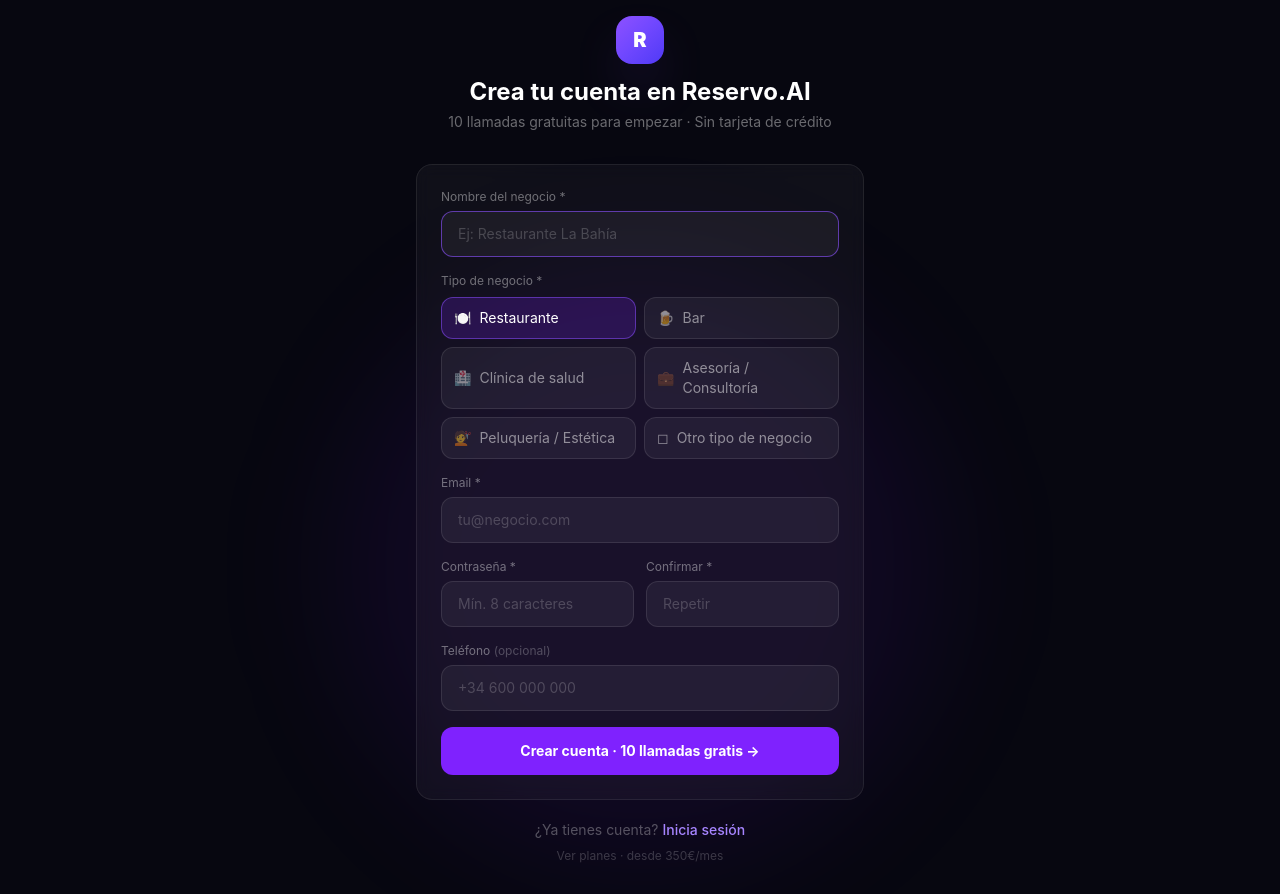
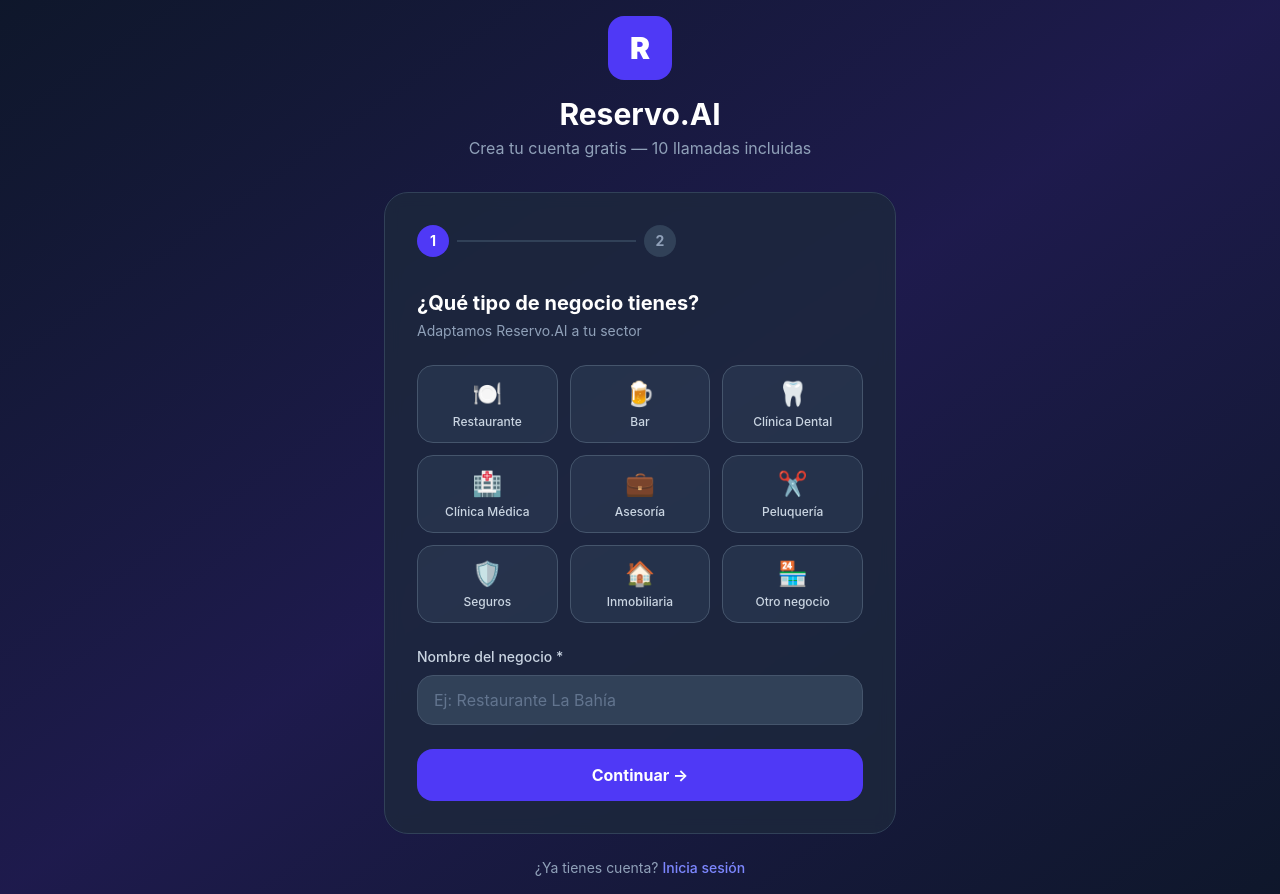
Before and after one commit to infohorizonstudioo-spec/restaurante-ai, a Next.js app: page /registro in a window 1280 px wide. Built offline with nearby package versions, Linux system fonts and the light colour scheme; no server answers.

Commit message:
feat: registro mejorado con pasos y selección de tipo

```diff
--- a/src/app/registro/page.tsx
+++ b/src/app/registro/page.tsx
@@ -1,76 +1,139 @@
 'use client'
 import { useState } from 'react'
-import { useRouter } from 'next/navigation'
-import Link from 'next/link'
 import { supabase } from '@/lib/supabase'
 
-const TIPOS = [
-  { value: 'restaurant', icon: '🍽️', label: 'Restaurante' },
-  { value: 'bar',        icon: '🍺', label: 'Bar' },
-  { value: 'clinic',     icon: '🏥', label: 'Clínica de salud' },
-  { value: 'advisory',   icon: '💼', label: 'Asesoría / Consultoría' },
-  { value: 'beauty',     icon: '💇', label: 'Peluquería / Estética' },
-  { value: 'other',      icon: '◻',  label: 'Otro tipo de negocio' },
+const BUSINESS_TYPES = [
+  { id: 'restaurante', icon: '🍽️', label: 'Restaurante' },
+  { id: 'bar', icon: '🍺', label: 'Bar' },
+  { id: 'clinica_dental', icon: '🦷', label: 'Clínica Dental' },
+  { id: 'clinica_medica', icon: '🏥', label: 'Clínica Médica' },
+  { id: 'asesoria', icon: '💼', label: 'Asesoría' },
+  { id: 'peluqueria', icon: '✂️', label: 'Peluquería' },
+  { id: 'seguros', icon: '🛡️', label: 'Seguros' },
+  { id: 'inmobiliaria', icon: '🏠', label: 'Inmobiliaria' },
+  { id: 'otro', icon: '🏪', label: 'Otro negocio' },
 ]
 
-export default function RegisterPage() {
-  const router = useRouter()
+export default function RegistroPage() {
+  const [step, setStep] = useState(1)
+  const [form, setForm] = useState({ name: '', type: '', email: '', password: '', confirm: '' })
   const [loading, setLoading] = useState(false)
   const [error, setError] = useState('')
-  const [form, setForm] = useState({ businessName:'', businessType:'restaurant', email:'', password:'', confirmPassword:'', phone:'' })
-  function update(k: string, v: string) { setForm(f => ({...f, [k]:v})); setError('') }
-  async function handleSubmit(e: React.FormEvent) {
-    e.preventDefault()
-    if (!form.businessName.trim()) { setError('Escribe el nombre de tu negocio'); return }
-    if (!form.email.trim()) { setError('El email es obligatorio'); return }
-    if (form.password.length < 8) { setError('Mínimo 8 caracteres'); return }
-    if (form.password !== form.confirmPassword) { setError('Las contraseñas no coinciden'); return }
+
+  async function handleSubmit() {
+    if (!form.name || !form.type || !form.email || !form.password) { setError('Rellena todos los campos'); return }
+    if (form.password !== form.confirm) { setError('Las contraseñas no coinciden'); return }
+    if (form.password.length < 6) { setError('La contraseña debe tener al menos 6 caracteres'); return }
     setLoading(true); setError('')
     try {
-      const res = await fetch('/api/auth/register', {
-        method: 'POST', headers: { 'Content-Type': 'application/json' },
-        body: JSON.stringify({ businessName: form.businessName.trim(), businessType: form.businessType, email: form.email.trim().toLowerCase(), password: form.password, phone: form.phone.trim() || undefined })
+      const r = await fetch('/api/auth/register', {
+        method: 'POST',
+        headers: { 'Content-Type': 'application/json' },
+        body: JSON.stringify({ businessName: form.name, businessType: form.type, email: form.email, password: form.password })
       })
-      const data = await res.json()
-      if (!res.ok) { setError(data.error || 'Error al crear la cuenta'); setLoading(false); return }
-      const { error: loginError } = await supabase.auth.signInWithPassword({ email: form.email.trim().toLowerCase(), password: form.password })
-      if (loginError) { router.push('/login'); return }
-      router.push('/onboarding'); router.refresh()
-    } catch(e: any) { setError(e.message); setLoading(false) }
+      const d = await r.json()
+      if (!r.ok) throw new Error(d.error || 'Error al registrar')
+      window.location.href = '/onboarding'
+    } catch(e: any) { setError(e.message) }
+    finally { setLoading(false) }
   }
+
   return (
-    <div className="min-h-screen bg-[#070710] flex items-center justify-center p-4">
-      <div className="fixed inset-0 pointer-events-none"><div className="absolute top-1/3 left-1/2 -translate-x-1/2 w-[600px] h-[600px] bg-violet-600/8 rounded-full blur-3xl"/></div>
-      <div className="relative w-full max-w-md">
+    <div className="min-h-screen bg-gradient-to-br from-slate-900 via-indigo-950 to-slate-900 flex items-center justify-center p-4">
+      <div className="w-full max-w-lg">
+        {/* Logo */}
         <div className="text-center mb-8">
-          <Link href="/login"><div className="inline-flex items-center justify-center w-12 h-12 rounded-2xl bg-gradient-to-br from-violet-500 to-indigo-600 text-xl font-black shadow-2xl shadow-violet-500/30 mb-3">R</div></Link>
-          <h1 className="text-2xl font-bold text-white">Crea tu cuenta en Reservo.AI</h1>
-          <p className="text-white/40 text-sm mt-1">10 llamadas gratuitas para empezar · Sin tarjeta de crédito</p>
+          <div className="w-16 h-16 bg-indigo-600 rounded-2xl flex items-center justify-center mx-auto mb-4">
+            <span className="text-3xl font-black text-white">R</span>
+          </div>
+          <h1 className="text-3xl font-bold text-white">Reservo.AI</h1>
+          <p className="text-slate-400 mt-1">Crea tu cuenta gratis — 10 llamadas incluidas</p>
         </div>
-        <form onSubmit={handleSubmit}>
-          <div className="bg-white/[0.04] border border-white/[0.08] rounded-2xl p-6 space-y-4 backdrop-blur-sm">
-            {error && <div className="bg-red-500/10 border border-red-500/25 text-red-300 text-xs px-3 py-2.5 rounded-xl">⚠ {error}</div>}
-            <div><label className="text-xs text-white/40 mb-1.5 block">Nombre del negocio *</label>
-              <input type="text" value={form.businessName} onChange={e => update('businessName', e.target.value)} placeholder="Ej: Restaurante La Bahía" autoFocus className="w-full bg-white/5 border border-white/10 rounded-xl px-4 py-3 text-sm text-white placeholder-white/20 focus:outline-none focus:border-violet-500/60 transition-all"/></div>
-            <div><label className="text-xs text-white/40 mb-2 block">Tipo de negocio *</label>
-              <div className="grid grid-cols-2 gap-2">{TIPOS.map(t => (<button key={t.value} type="button" onClick={() => update('businessType', t.value)} className={`flex items-center gap-2 px-3 py-2.5 rounded-xl border text-sm transition-all text-left ${form.businessType === t.value ? 'bg-violet-600/20 border-violet-500/50 text-white' : 'bg-white/5 border-white/10 text-white/50 hover:border-white/25'}`}><span>{t.icon}</span><span>{t.label}</span></button>))}</div></div>
-            <div><label className="text-xs text-white/40 mb-1.5 block">Email *</label>
-              <input type="email" value={form.email} onChange={e => update('email', e.target.value)} placeholder="tu@negocio.com" className="w-full bg-white/5 border border-white/10 rounded-xl px-4 py-3 text-sm text-white placeholder-white/20 focus:outline-none focus:border-violet-500/60 transition-all"/></div>
-            <div className="grid grid-cols-2 gap-3">
-              <div><label className="text-xs text-white/40 mb-1.5 block">Contraseña *</label>
-                <input type="password" value={form.password} onChange={e => update('password', e.target.value)} placeholder="Mín. 8 caracteres" className="w-full bg-white/5 border border-white/10 rounded-xl px-4 py-3 text-sm text-white placeholder-white/20 focus:outline-none focus:border-violet-500/60"/></div>
-              <div><label className="text-xs text-white/40 mb-1.5 block">Confirmar *</label>
-                <input type="password" value={form.confirmPassword} onChange={e => update('confirmPassword', e.target.value)} placeholder="Repetir" className="w-full bg-white/5 border border-white/10 rounded-xl px-4 py-3 text-sm text-white placeholder-white/20 focus:outline-none focus:border-violet-500/60"/></div></div>
-            <div><label className="text-xs text-white/40 mb-1.5 block">Teléfono <span className="text-white/25">(opcional)</span></label>
-              <input type="tel" value={form.phone} onChange={e => update('phone', e.target.value)} placeholder="+34 600 000 000" className="w-full bg-white/5 border border-white/10 rounded-xl px-4 py-3 text-sm text-white placeholder-white/20 focus:outline-none focus:border-violet-500/60"/></div>
-            <button type="submit" disabled={loading} className="w-full bg-violet-600 hover:bg-violet-500 disabled:opacity-50 text-white font-bold py-3.5 rounded-xl text-sm transition-all active:scale-95">
-              {loading ? 'Creando tu cuenta...' : 'Crear cuenta · 10 llamadas gratis →'}</button>
+
+        <div className="bg-slate-800/80 backdrop-blur rounded-3xl border border-slate-700 p-8">
+          {/* Steps */}
+          <div className="flex items-center gap-2 mb-8">
+            {[1,2].map(s => (
+              <div key={s} className="flex items-center gap-2 flex-1">
+                <div className={`w-8 h-8 rounded-full flex items-center justify-center text-sm font-bold transition-all ${step >= s ? 'bg-indigo-600 text-white' : 'bg-slate-700 text-slate-400'}`}>{s}</div>
+                {s < 2 && <div className={`flex-1 h-0.5 ${step > s ? 'bg-indigo-600' : 'bg-slate-700'}`}/>}
+              </div>
+            ))}
           </div>
-        </form>
-        <div className="mt-5 text-center space-y-2">
-          <p className="text-sm text-white/30">¿Ya tienes cuenta? <Link href="/login" className="text-violet-400 hover:text-violet-300 font-medium">Inicia sesión</Link></p>
-          <p className="text-xs text-white/20"><Link href="/precios" className="hover:text-white/40">Ver planes · desde 350€/mes</Link></p>
+
+          {step === 1 && (
+            <div>
+              <h2 className="text-xl font-bold text-white mb-1">¿Qué tipo de negocio tienes?</h2>
+              <p className="text-slate-400 text-sm mb-6">Adaptamos Reservo.AI a tu sector</p>
+              <div className="grid grid-cols-3 gap-3 mb-6">
+                {BUSINESS_TYPES.map(bt => (
+                  <button key={bt.id} onClick={() => setForm({...form, type: bt.id})}
+                    className={`p-3 rounded-2xl border text-center transition-all ${form.type === bt.id ? 'bg-indigo-600 border-indigo-400 text-white' : 'bg-slate-700/50 border-slate-600 text-slate-300 hover:border-slate-400'}`}>
+                    <div className="text-2xl mb-1">{bt.icon}</div>
+                    <p className="text-xs font-medium">{bt.label}</p>
+                  </button>
+                ))}
+              </div>
+              <div className="mb-6">
+                <label className="text-sm font-medium text-slate-300 mb-2 block">Nombre del negocio *</label>
+                <input value={form.name} onChange={e => setForm({...form, name: e.target.value})}
+                  placeholder="Ej: Restaurante La Bahía"
+                  className="w-full bg-slate-700 border border-slate-600 rounded-2xl px-4 py-3 text-white placeholder-slate-500 focus:outline-none focus:border-indigo-500 transition-colors"/>
+              </div>
+              <button onClick={() => { if (!form.type) { setError('Selecciona el tipo de negocio'); return } if (!form.name) { setError('Escribe el nombre del negocio'); return } setError(''); setStep(2) }}
+                className="w-full bg-indigo-600 text-white py-3.5 rounded-2xl font-bold hover:bg-indigo-500 transition-colors">
+                Continuar →
+              </button>
+            </div>
+          )}
+
+          {step === 2 && (
+            <div>
+              <h2 className="text-xl font-bold text-white mb-1">Crea tu cuenta</h2>
+              <p className="text-slate-400 text-sm mb-6">Para <span className="text-white font-medium">{form.name}</span></p>
+              <div className="space-y-4 mb-6">
+                <div>
+                  <label className="text-sm font-medium text-slate-300 mb-2 block">Email *</label>
+                  <input type="email" value={form.email} onChange={e => setForm({...form, email: e.target.value})}
+                    placeholder="tu@email.com"
+                    className="w-full bg-slate-700 border border-slate-600 rounded-2xl px-4 py-3 text-white placeholder-slate-500 focus:outline-none focus:border-indigo-500"/>
+                </div>
+                <div>
+                  <label className="text-sm font-medium text-slate-300 mb-2 block">Contraseña *</label>
+                  <input type="password" value={form.password} onChange={e => setForm({...form, password: e.target.value})}
+                    placeholder="Mínimo 6 caracteres"
+                    className="w-full bg-slate-700 border border-slate-600 rounded-2xl px-4 py-3 text-white placeholder-slate-500 focus:outline-none focus:border-indigo-500"/>
+                </div>
+                <div>
+                  <label className="text-sm font-medium text-slate-300 mb-2 block">Confirmar contraseña *</label>
+                  <input type="password" value={form.confirm} onChange={e => setForm({...form, confirm: e.target.value})}
+                    placeholder="Repite la contraseña"
+                    onKeyDown={e => e.key === 'Enter' && handleSubmit()}
+                    className="w-full bg-slate-700 border border-slate-600 rounded-2xl px-4 py-3 text-white placeholder-slate-500 focus:outline-none focus:border-indigo-500"/>
+                </div>
+              </div>
+              {error && <div className="bg-red-500/10 border border-red-500/30 rounded-2xl p-3 mb-4"><p className="text-red-400 text-sm">{error}</p></div>}
+              <div className="flex gap-3">
+                <button onClick={() => setStep(1)} className="px-5 py-3.5 rounded-2xl border border-slate-600 text-slate-300 hover:border-slate-400 transition-colors">
+                  ← Atrás
+                </button>
+                <button onClick={handleSubmit} disabled={loading}
+                  className="flex-1 bg-indigo-600 text-white py-3.5 rounded-2xl font-bold hover:bg-indigo-500 transition-colors disabled:opacity-50">
+                  {loading ? <span className="flex items-center justify-center gap-2"><span className="w-4 h-4 border-2 border-white border-t-transparent rounded-full animate-spin"/>Creando cuenta...</span> : 'Crear cuenta gratis →'}
+                </button>
+              </div>
+              <p className="text-center text-slate-500 text-xs mt-4">
+                Al registrarte aceptas los <a href="#" className="text-indigo-400">términos de uso</a>
+              </p>
+            </div>
+          )}
+
+          {step === 1 && error && <p className="text-red-400 text-sm mt-3 text-center">{error}</p>}
         </div>
+
+        <p className="text-center text-slate-400 text-sm mt-6">
+          ¿Ya tienes cuenta? <a href="/login" className="text-indigo-400 hover:underline font-medium">Inicia sesión</a>
+        </p>
       </div>
     </div>
   )
```
